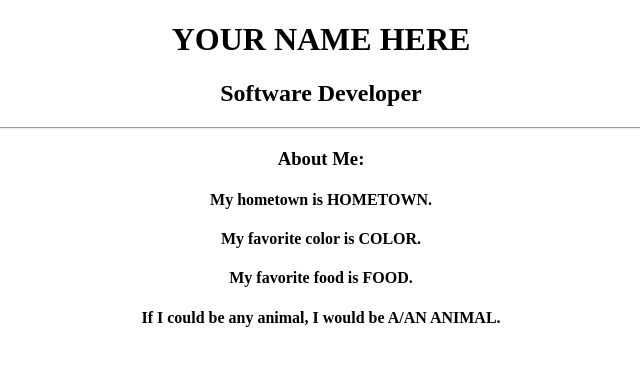
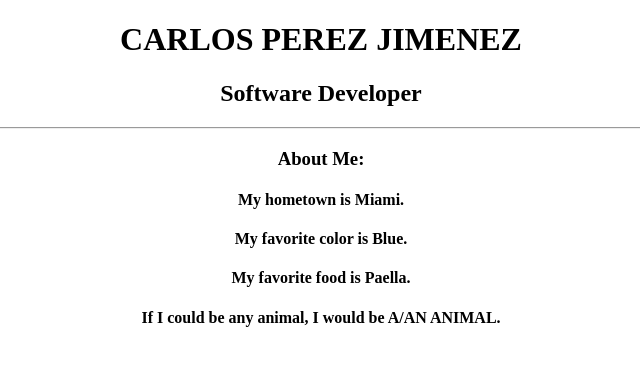
Before and after one commit to cmpj1977/Correction-first-repository, a plain HTML site: page index.html in a window 1280 px wide. Shown: the whole page, without its empty margins (319-959 px from the left). Drawn offline with Linux system fonts and the light colour scheme.

Commit message:
I updated my profile

```diff
--- a/index.html
+++ b/index.html
@@ -9,13 +9,13 @@
 
 <body>
     <div align="center">
-        <h1>YOUR NAME HERE</h1>
+        <h1>CARLOS PEREZ JIMENEZ</h1>
         <h2>Software Developer</h2>
         <hr>
         <h3>About Me:</h3>
-        <h4>My hometown is HOMETOWN.</h4>
-        <h4>My favorite color is COLOR.</h4>
-        <h4>My favorite food is FOOD.</h4>
+        <h4>My hometown is Miami.</h4>
+        <h4>My favorite color is Blue.</h4>
+        <h4>My favorite food is Paella.</h4>
         <h4>If I could be any animal, I would be A/AN ANIMAL.</h4>
     </div>
 </body>
```
